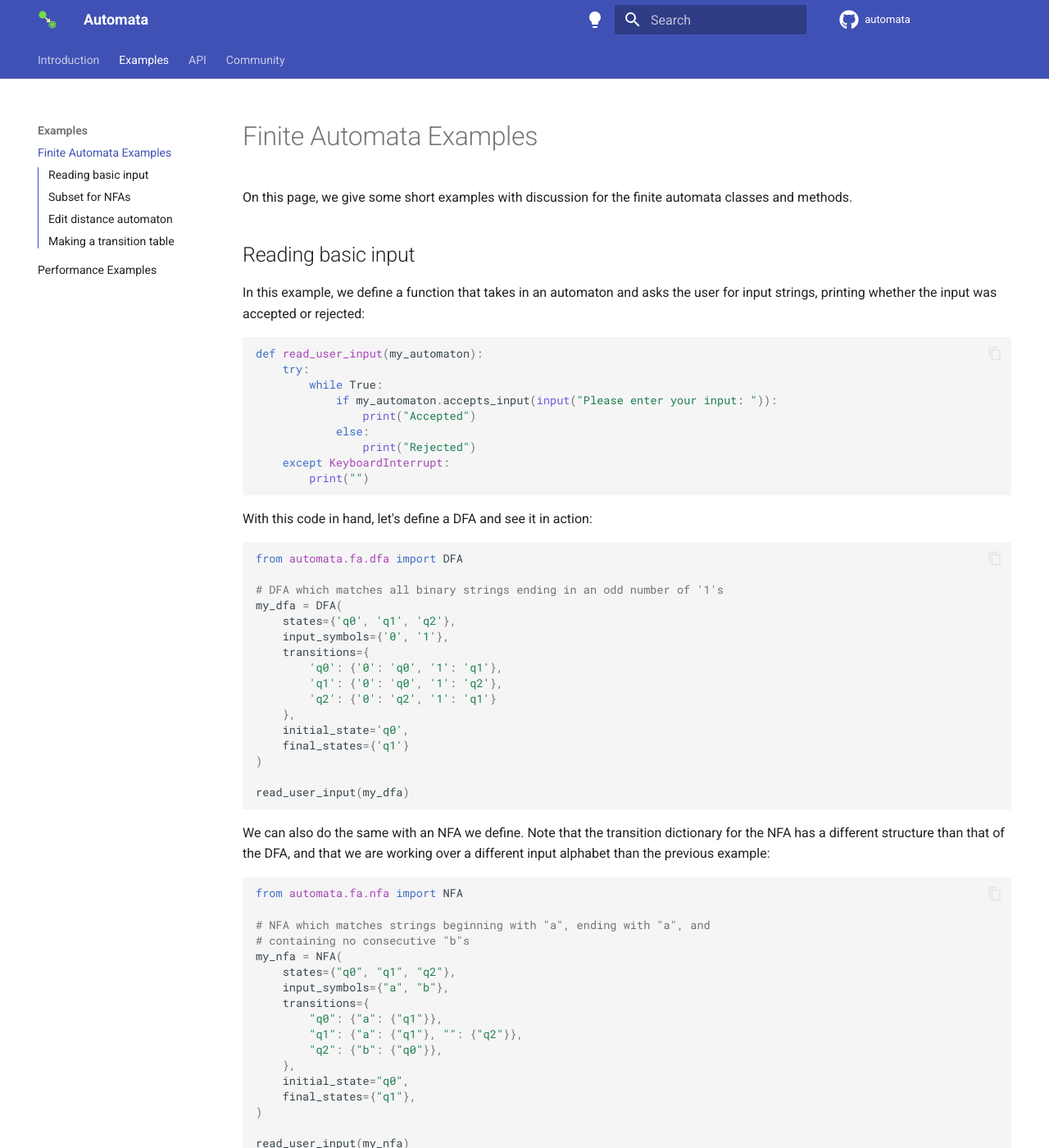
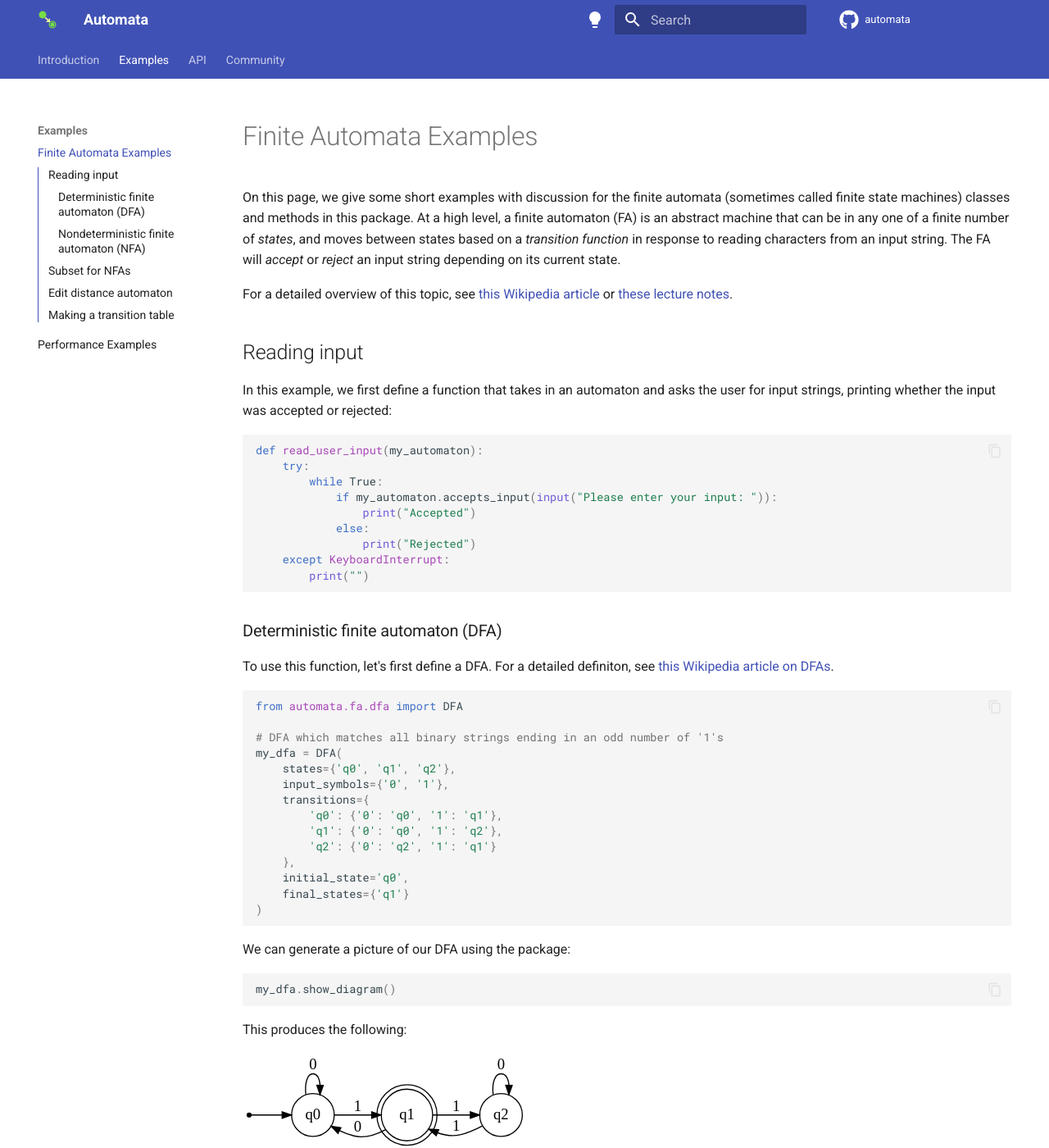
Before and after one commit to caleb531/automata, an MkDocs documentation site: the page built from docs/examples/fa-examples.md, in a window 1280 px wide and 1400 px high. Shown: the whole window at 82% size. Built offline with MkDocs 1.6.1 and Material for MkDocs 9.7.7, drawn with Linux system fonts in a browser that asks for light colours; comment, search, counter and statistics services are not loaded; some of the changed text lies outside the part shown.

Commit message:
docs: Add links and more discussion to examples. (#227)
* Added links and more discussion

* Added various links

* Update fa-examples.md

* Update fa-examples.md

* Update links in readme

* Add output to fa examples

* Fix various typos

Co-authored-by: Caleb Evans <caleb@calebevans.me>

---------

Co-authored-by: Caleb Evans <caleb@calebevans.me>

````diff
--- a/docs/examples/fa-examples.md
+++ b/docs/examples/fa-examples.md
@@ -1,11 +1,19 @@
 # Finite Automata Examples
 
 On this page, we give some short examples with discussion for the finite
-automata classes and methods.
+automata (sometimes called finite state machines) classes and methods in
+this package. At a high level, a finite automaton (FA) is an abstract
+machine that can be in any one of a finite number of _states_, and
+moves between states based on a _transition function_ in response to
+reading characters from an input string. The FA will _accept_ or _reject_ an
+input string depending on its current state.
 
-## Reading basic input
+For a detailed overview of this topic, see [this Wikipedia article][wikipedia-fsm]
+or [these lecture notes][lecture-notes].
 
-In this example, we define a function that takes in an automaton
+## Reading input
+
+In this example, we first define a function that takes in an automaton
 and asks the user for input strings, printing whether the input was
 accepted or rejected:
 
@@ -21,7 +29,10 @@
         print("")
 ```
 
-With this code in hand, let's define a DFA and see it in action:
+### Deterministic finite automaton (DFA)
+
+To use this function, let's first define a DFA.
+For a detailed definiton, see [this Wikipedia article on DFAs][wikipedia-dfa].
 
 ```python
 from automata.fa.dfa import DFA
@@ -38,14 +49,33 @@
     initial_state='q0',
     final_states={'q1'}
 )
+```
 
+We can generate a picture of our DFA using the package:
+
+```python
+my_dfa.show_diagram()
+```
+
+This produces the following:
+
+![my dfa image](img/my_dfa.svg)
+
+Now that we've defined our DFA, we can see our funciton in action:
+
+```python
 read_user_input(my_dfa)
+# 001 -> Accepted
+# 011 -> Rejected
+# 000111 -> Accepted
 ```
+
+### Nondeterministic finite automaton (NFA)
 
 We can also do the same with an NFA we define. Note that the
 transition dictionary for the NFA has a different structure than
 that of the DFA, and that we are working over a different input
-alphabet than the previous example:
+alphabet than the previous example. For a detailed definiton, see [this Wikipedia article on NFAs][wikipedia-nfa].
 
 ```python
 from automata.fa.nfa import NFA
@@ -63,15 +93,32 @@
     initial_state="q0",
     final_states={"q1"},
 )
+```
 
+Similar to the DFA, we can generate a picture of our NFA:
+
+```python
+my_nfa.show_diagram()
+```
+
+This produces the following:
+
+![my nfa image](img/my_nfa.svg)
+
+We can call our function as in the prior example:
+
+```python
 read_user_input(my_nfa)
+# b -> Rejected
+# aa -> Accepted
+# abaa -> Accepted
 ```
 
 ## Subset for NFAs
 
 The `NFA` does not have a built-in method for checking whether it is a subset
 of another `NFA`. However, this can be done using existing methods in the
-package. See the following function and example usages:
+package:
 
 ```python
 import string
@@ -84,14 +131,24 @@
     # If taking the union of nfa2 with nfa1 is equal to nfa2 again,
     # nfa1 didn't accept any strings that nfa2 did not, so it is a subset.
     return nfa1.union(nfa2) == nfa2
+```
 
+To see our function in action, we need to define some NFAs. We can
+do this easily by converting from regular expressions. For more information
+about this equivalence, see [the Wikipedia article on regular languages][wikipedia-reglang]:
 
+```python
 alphabet = set(string.ascii_lowercase)
 
 nfa1 = NFA.from_regex("abc", input_symbols=alphabet)
 nfa2 = NFA.from_regex("(abc)|(def)", input_symbols=alphabet)
 nfa3 = NFA.from_regex("a*bc", input_symbols=alphabet)
+```
 
+With these NFAs, we can now call the function and check that it matches the
+expected results.
+
+```python
 print(is_subset(nfa1, nfa2))  # True
 print(is_subset(nfa1, nfa3))  # True
 print(is_subset(nfa2, nfa3))  # False
@@ -156,7 +210,7 @@
 
 The example below is adapted from the
 [visual automata](https://github.com/lewiuberg/visual-automata) library.
-This function takes in a `DFA` or `NFA` and returns the
+This function takes in a DFA or NFA and returns the
 corresponding transition table.
 
 The start state is prefixed with `→` and final states are prefixed
@@ -209,3 +263,10 @@
     df = pd.DataFrame.from_dict(table).fillna("∅").T
     return df.reindex(sorted(df.columns), axis=1)
 ```
+
+[wikipedia-fsm]: https://en.wikipedia.org/wiki/Finite-state_machine
+[wikipedia-dfa]: https://en.wikipedia.org/wiki/Deterministic_finite_automaton
+[wikipedia-nfa]: https://en.wikipedia.org/wiki/Nondeterministic_finite_automaton
+[wikipedia-reglang]: https://en.wikipedia.org/wiki/Regular_language
+[lecture-notes]: https://jeffe.cs.illinois.edu/teaching/algorithms/#models
+[levelshtein-article]: http://blog.notdot.net/2010/07/Damn-Cool-Algorithms-Levenshtein-Automata
````
Also changed, not shown: other parts of docs/examples/fa-examples.md (+0 -3 lines), README.md (+5 -3 lines), docs/index.md (+6 -0 lines), docs/examples/img/my_dfa.svg (added), docs/examples/img/my_nfa.svg (added).
